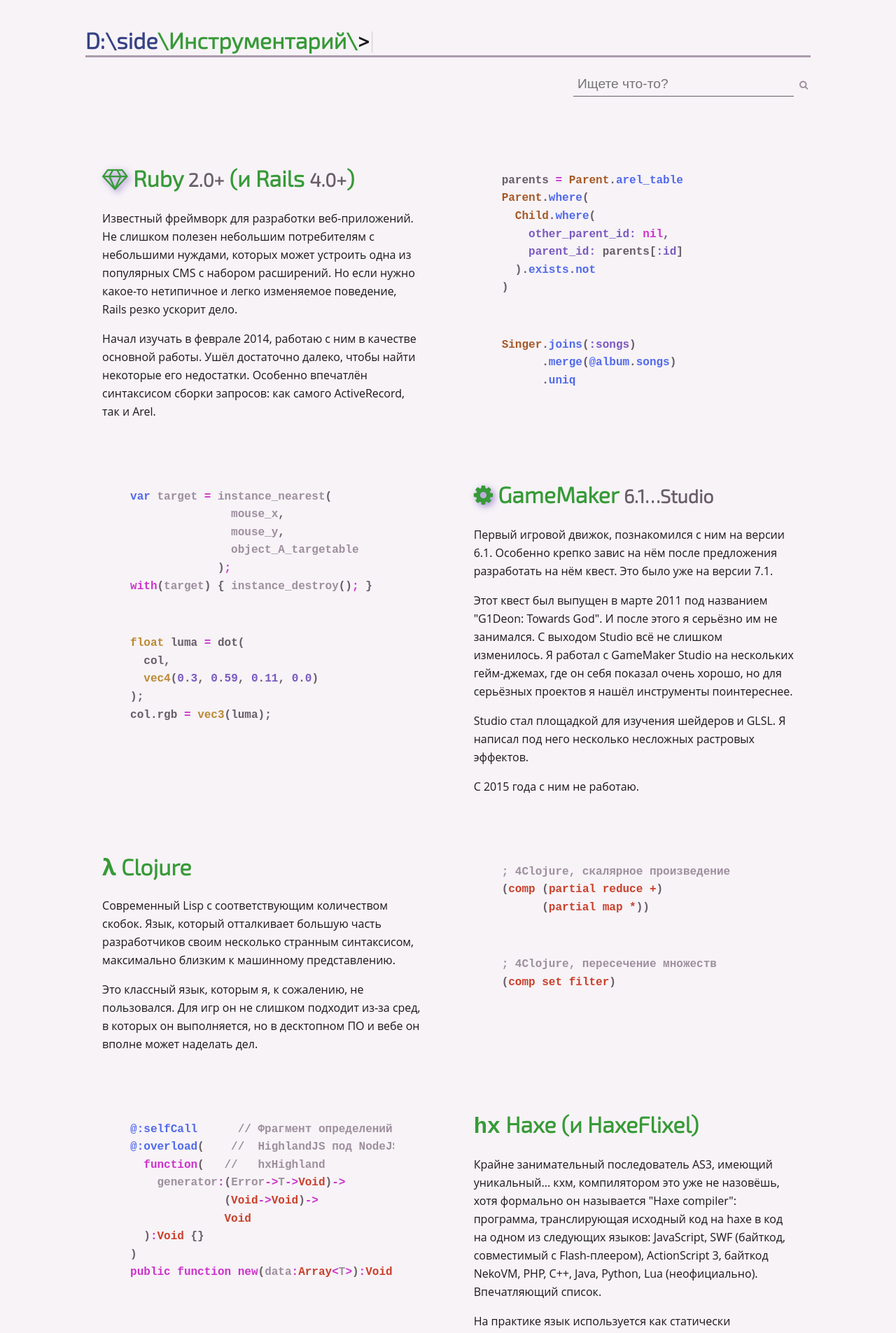
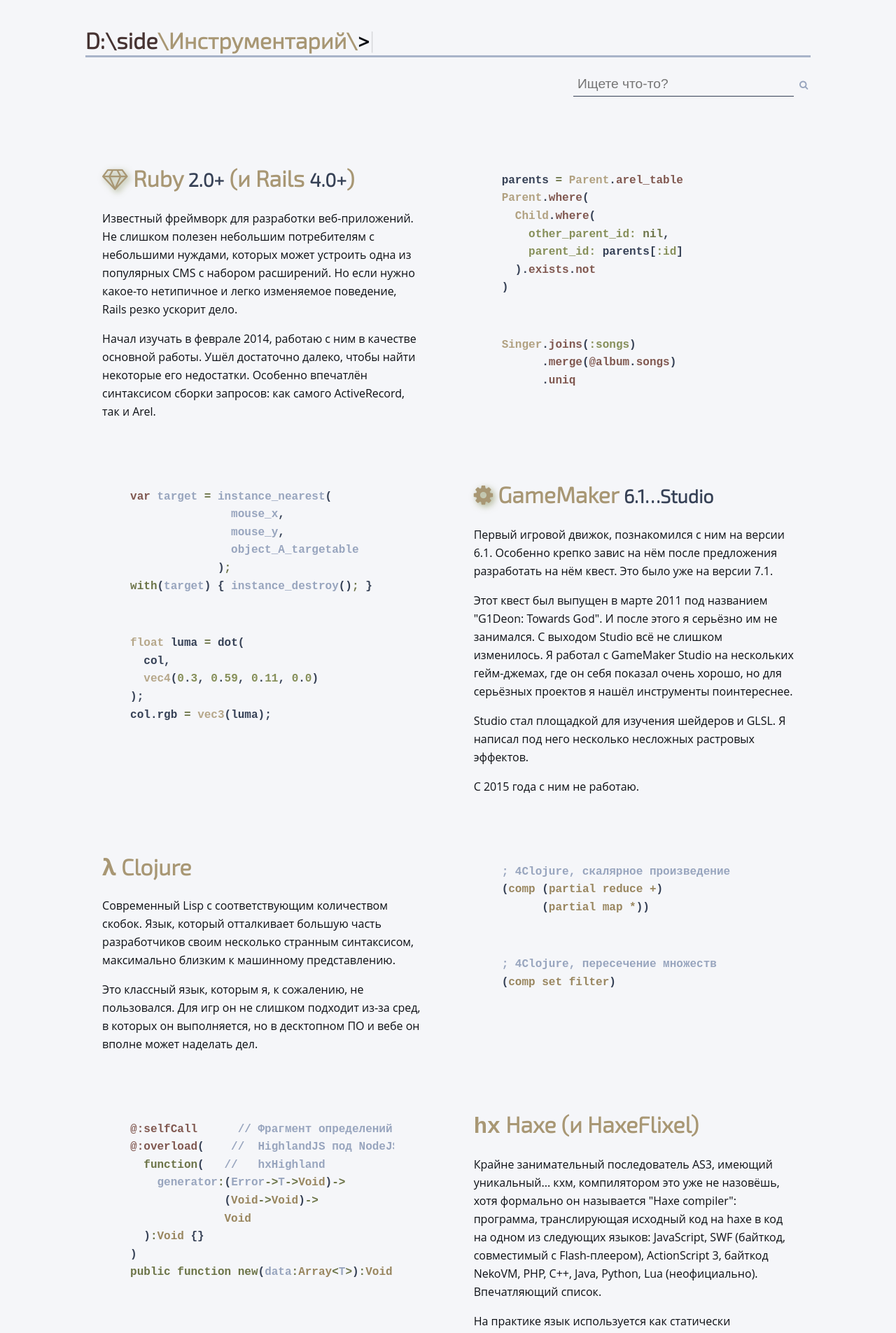
Before and after one commit to D-side/d-side.github.io, a Jekyll site: the page built from tools/index.html, in a window 1280 px wide. Shown: the top 1905 px of the page at 70% size. Built offline with Jekyll 4.4.1, drawn with Linux system fonts in a browser that asks for light colours; nearby versions of some CDN libraries; library files that are not in the unit come from our copies.

Commit message:
New style and Sass' defaults

```diff
--- a/_sass/themes/_mono-mixer.sass
+++ b/_sass/themes/_mono-mixer.sass
@@ -1,6 +1,6 @@
 // Based on grayscale
 
-$sample: #888
+$sample: #366 !default
 $variation: 30deg
 
 $hue: hue($sample)
--- a/_sass/themes/_near-mixer.sass
+++ b/_sass/themes/_near-mixer.sass
@@ -1,3 +1,5 @@
+$sample: #366 !default
+
 // Based on grayscale
 $variation: 30deg
 
--- a/_sass/themes/_omni-mixer.sass
+++ b/_sass/themes/_omni-mixer.sass
@@ -1,6 +1,6 @@
 // Based on grayscale
 
-$sample: #366
+$sample: #366 !default
 $variation: 30deg
 
 $hue: hue($sample)
--- a/assets/paper.sass
+++ b/assets/paper.sass
@@ -2,8 +2,9 @@
 ---
 // Neat's "debug mode"
 // $visual-grid: true
+$sample: #568
 
-@import themes/base16/atelierheath
+@import themes/omni-mixer
 @import themes/mix/contrast
 
 @import bourbon
```
